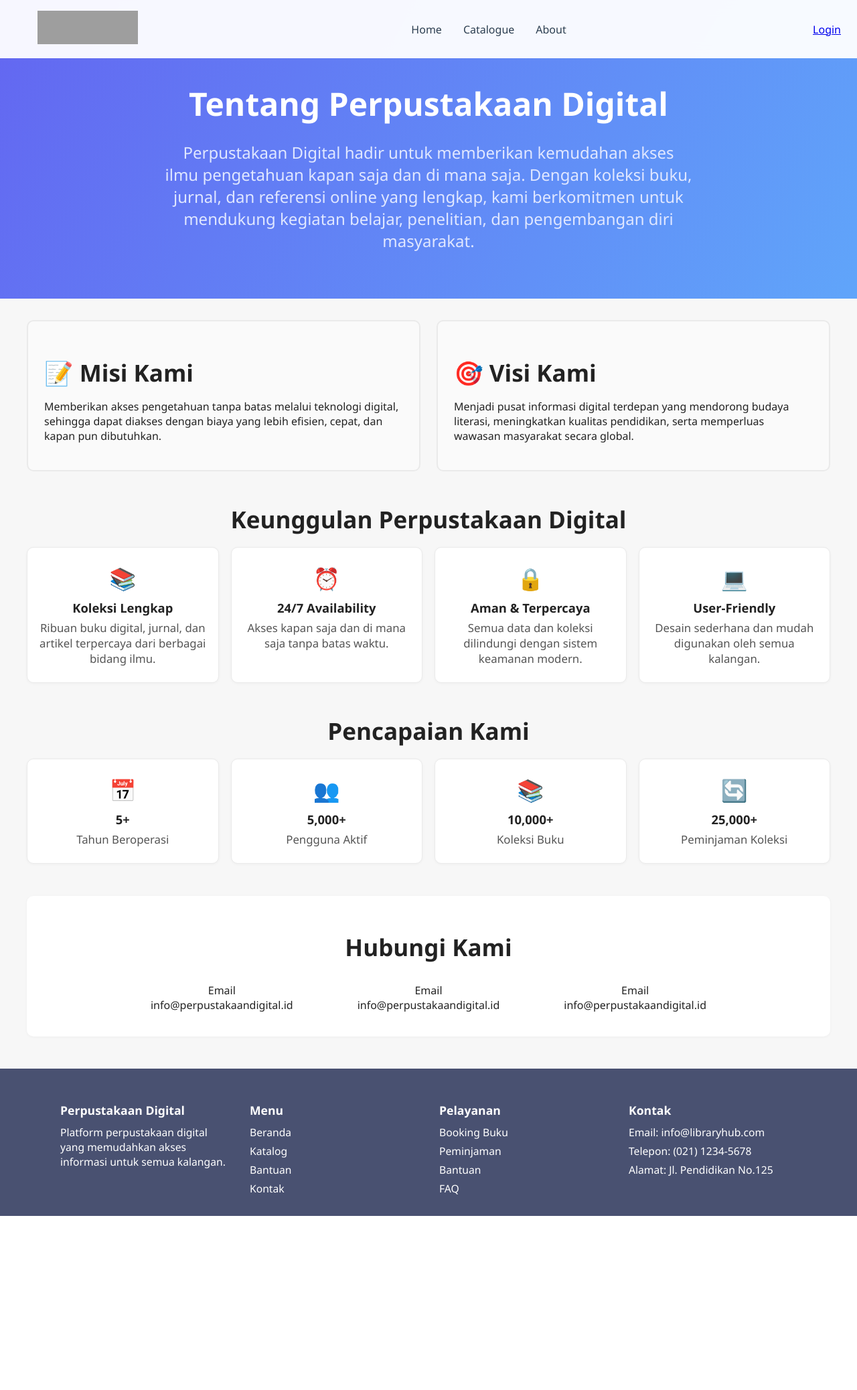
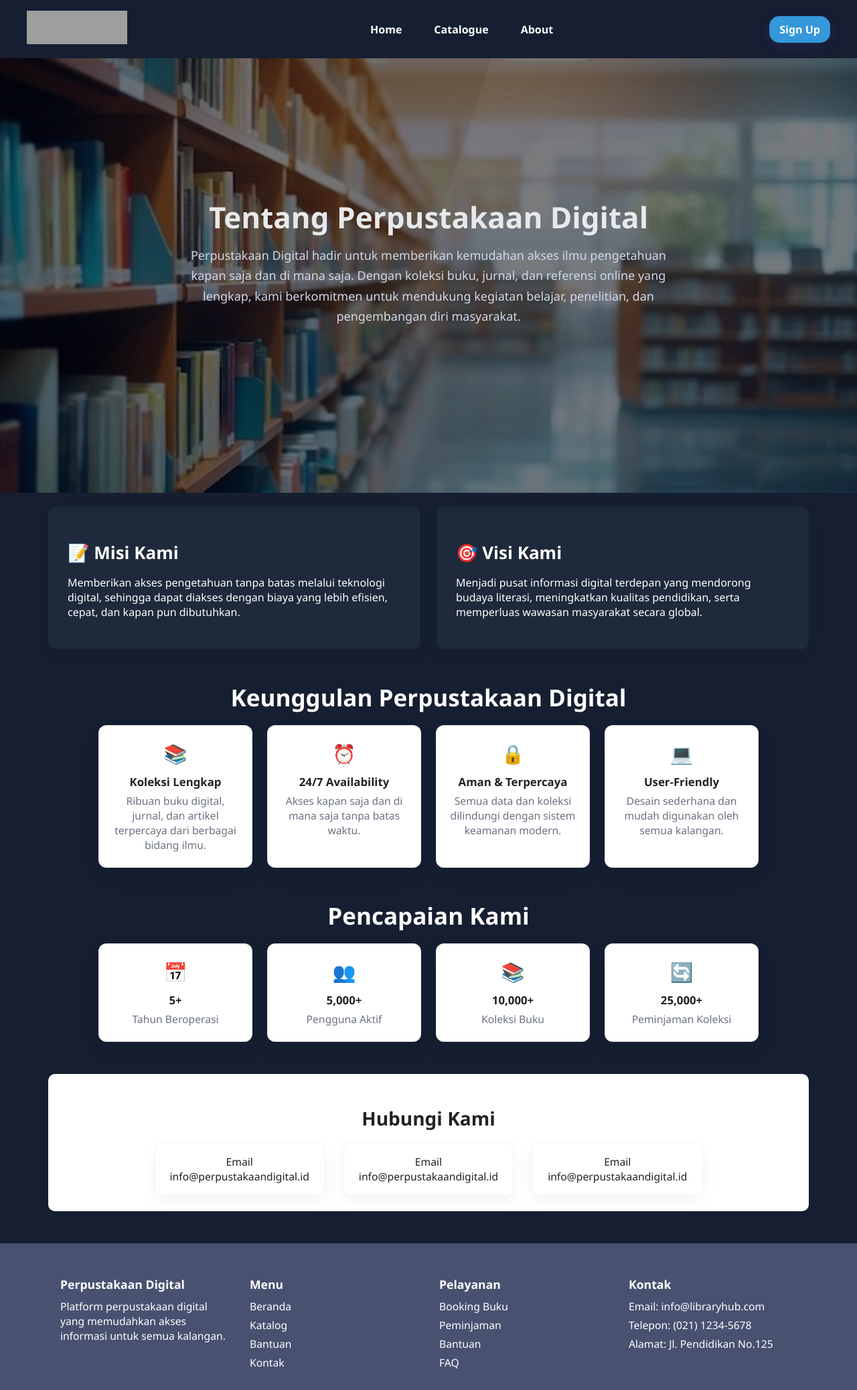
Before and after one commit to ExDora/PWL---Tugas-Akhir-Semester-Ganjil, a PHP site: the page made by Halaman Lain/aboutus.php in a window 1280 px wide. Shown: the whole page at 67% size. Before the commit the page ends 1816 px from the top, so only its background shows below. Run offline with PHP 8.4, Linux system fonts and the light colour scheme; grey boxes are pictures that could not be loaded.

Commit message:
add files

```diff
--- a/Halaman Lain/aboutus.php
+++ b/Halaman Lain/aboutus.php
@@ -7,32 +7,35 @@
   <link rel="stylesheet" href="../style/aboutus.css" />
 </head>
 <body>
-<nav>
+    <nav>
         <div class="nav-grup">
             <a href="#" class="logo"><img src="Logo.jpg" alt="Logo"></a>
             <ul class="nav-links">
                 <li><a href="#home">Home</a></li>
-                <li><a href="#">Catalogue</a></li>
-                <li><a href="#">About</a></li>
+                <li><a href="Halaman Lain/Katalog.php">Catalogue</a></li>
+                <li><a href="Halaman Lain/aboutus.php">About</a></li>
             </ul>
 
             <div class="tombol-login">
-                <a href="Login.html" class="tombol tombol-garis">Login</a>
+                <a href="Halaman Lain/sign-up/index.php" class="tombol tombol-garis">Sign Up</a>
             </div>
             <!-- <button class="menu-toggle" onclick="toggleMenu()">☰</button> -->
         </div>
     </nav>
 
 
+
   <div class="gradasi-utama">
-    <h1>Tentang Perpustakaan Digital</h1>
-    <p>
-      Perpustakaan Digital hadir untuk memberikan kemudahan akses<br>
-      ilmu pengetahuan kapan saja dan di mana saja. Dengan koleksi buku,<br>
-      jurnal, dan referensi online yang lengkap, kami berkomitmen untuk<br>
-      mendukung kegiatan belajar, penelitian, dan pengembangan diri<br>
-      masyarakat.
-    </p>
+    <div class="hero-inner">
+      <h1>Tentang Perpustakaan Digital</h1>
+      <p>
+        Perpustakaan Digital hadir untuk memberikan kemudahan akses
+        ilmu pengetahuan kapan saja dan di mana saja. Dengan koleksi buku,
+        jurnal, dan referensi online yang lengkap, kami berkomitmen untuk
+        mendukung kegiatan belajar, penelitian, dan pengembangan diri
+        masyarakat.
+      </p>
+    </div>
   </div>
   <div class="kontainer-utama">
     <div class="baris-flex">
--- a/index.php
+++ b/index.php
@@ -22,7 +22,7 @@
             </ul>
 
             <div class="tombol-login">
-                <a href="Halaman Lain/sign-up/index.php" class="tombol tombol-garis">Login</a>
+                <a href="Halaman Lain/sign-up/index.php" class="tombol tombol-garis">Sign Up</a>
             </div>
             <!-- <button class="menu-toggle" onclick="toggleMenu()">☰</button> -->
         </div>
@@ -33,7 +33,7 @@
             <h1>Perpustakaan Digital</h1>
             <p>Sistem manajemen perpustakaan digital yang memudahkkan akses buku, peminjaman online, dan layanan perpustakaan modern untuk semua</p>
             <div class="tombol-atas">
-                <a href="Katalog.html" class="tombol tombol-penuh tombol-gede">Jelajahi Koleksi</a>
+                <a href="Katalog.html" class="tombol tombol-garis tombol-gede">Jelajahi Koleksi</a>
                 <a href="Signup.html" class="tombol tombol-garis tombol-gede">Bergabung Sekarang</a>
             </div>
         </div>
--- a/style/aboutus.css
+++ b/style/aboutus.css
@@ -1,14 +1,21 @@
+*, *::before, *::after {
+    box-sizing: border-box;
+}
+
 body {
     margin: 0;
     font-family: 'Segoe UI', Arial, sans-serif;
-    background: #f7f7f7;
+    background: #161e31;
     color: #222;
+    -webkit-font-smoothing: antialiased;
+    -moz-osx-font-smoothing: grayscale;
+    padding-top: 16px;
 }
 nav {
     position: fixed;
     top: 0;
     width: 100%;
-    background: rgba(255, 255, 255, 0.95);
+    background-color: #161e31;
     backdrop-filter: blur(10px);
     padding: 1rem 1rem;
     z-index: 1000;
@@ -36,36 +43,79 @@ nav {
 
 .nav-links > li > a {
     text-decoration: none;
-    color: #2c3e50;
-    font-weight: 500;
-    transition: color 0.3s ease;
+    color: #ffffff;
+    font-weight: 600;
+    transition: color 0.2s ease;
+    padding: 6px 8px;
+    border-radius: 6px;
 }
 
-.nav-links > a:hover {
-    color: yellow;
+.nav-links > li > a:hover {
+    color: #4f46e5;
+    background: rgba(79,70,229,0.06);
 }
 
 .tombol-login {
     display: flex;
-gap:1rem;
+    gap:1rem;
+}
+.tombol-login a {
+    display: inline-block;
+    text-decoration: none;
+    background: #3498db;
+    color: #ffffff;
+    padding: 8px 14px;
+    border-radius: 15px;
+    box-shadow: 0 6px 18px rgba(79,70,229,0.12);
+    border: 1px solid rgba(0,0,0,0.06);
+    font-weight: 600;
+}
+.tombol-login a:hover{
+    transform: translateY(-2px);
 }
 .gradasi-utama {
-    width: 100%;
-    padding: 90px 0 70px 0;
-    background: linear-gradient(120deg, #6366f1 0%, #60a5fa 100%);
-    color: #fff;
+    min-height: 90vh;
+    background-image: url('../Gambar/library.jpg');
+    background-size: cover;
+    background-position: center;
+    display: flex;
+    align-items: center;
+    justify-content: center;
     text-align: center;
-    margin-bottom: 32px;
+    color: rgb(255, 255, 255);
+    position: relative;
+    overflow: hidden;
+    opacity: 0.9;
+    margin-bottom: 20px;
+}
+.gradasi-utama::after{
+    content: '';
+    position: absolute;
+    right: -10%;
+    top: 0;
+    width: 60%;
+    height: 100%;
+    background: rgba(255,255,255,0.05);
+    transform: skewX(-18deg);
 }
 .gradasi-utama h1 {
-    font-size: 48px;
+    font-size: 44px;
     color: #fff;
     margin-bottom: 12px;
+    font-weight: 700;
 }
 .gradasi-utama p {
-    font-size:24px;
-    color: #e0e7ff;
-    margin-bottom: 0;
+    font-size:18px;
+    color: #e7ecff;
+    margin: 0 auto;
+    max-width: 760px;
+    line-height: 1.7;
+}
+
+.hero-inner {
+    max-width: 960px;
+    margin: 0 auto;
+    padding: 0 20px;
 }
 
 
@@ -82,20 +132,26 @@ gap:1rem;
     display: flex;
     gap: 24px;
     margin-bottom: 48px;
+    flex-wrap: wrap;
 }
 
 .kartu {
-    flex: 1;
-    background: #fafafa;
-    border: 2px solid #eaeaea;
-    border-radius: 10px;
-    padding: 24px;
+    flex: 1 1 48%;
+    background: #1E293B;
+    border-radius: 12px;
+    padding: 28px;
     box-sizing: border-box;
+    box-shadow: 0 8px 20px rgba(16,24,40,0.06);
+    border: 1px solid rgba(0,0,0,0.06);
 }
 
 .kartu h2 {
-    font-size: 35px;
+    font-size: 26px;
     margin-bottom: 8px;
+    color: #ffffff;
+}
+.kartu p {
+    color: #ffffff;
 }
 
 .judul-bagian {
@@ -103,40 +159,41 @@ gap:1rem;
     font-size: 35px;
     font-weight: bold;
     margin: 32px 0 18px 0;
+    color: #ffffff;
 }
-
 .baris-grid {
     display: flex;
-    gap: 18px;
+    gap: 22px;
     justify-content: center;
     margin-bottom: 48px;
+    flex-wrap: wrap;
 }
 
 .fitur, .pencapaian {
-    flex: 1;
+    flex: 0 1 230px;
     background: #fff;
-    border: 1.5px solid #eaeaea;
-    border-radius: 10px;
-    padding: 24px 12px;
+    border-radius: 12px;
+    padding: 22px 18px;
     text-align: center;
-    box-shadow: 0 1px 4px rgba(0,0,0,0.04);
+    box-shadow: 0 12px 30px rgba(16,24,40,0.06);
+    border: 1px solid rgba(0,0,0,0.06);
 }
 
 .ikon-fitur, .ikon-pencapaian {
-    font-size: 2rem;
-    margin-bottom: 10px;
-    color: #222;
+    font-size: 1.75rem;
+    margin-bottom: 12px;
+    color: #5b4fe6;
 }
 
 .judul-fitur, .judul-pencapaian {
-    font-weight: 600;
+    font-weight: 700;
     margin-bottom: 6px;
-    font-size: 1.15rem;
+    font-size: 1.05rem;
 }
 
 .deskripsi-fitur, .deskripsi-pencapaian {
-    color: #555;
-    font-size: 1.05rem;
+    color: #6b7280;
+    font-size: 0.98rem;
 }
 
 
@@ -151,21 +208,25 @@ gap:1rem;
 
 .bagian-kontak h2 {
     margin-bottom: 18px;
-    font-size: 35px;
+    font-size: 28px;
 }
+
 
 .baris-email {
     display: flex;
     justify-content: center;
-    gap: 48px;
+    gap: 28px;
+    flex-wrap: wrap;
 }
 
 .kartu-email {
-    background: transparent;
-    border-radius: 8px;
-    padding: 12px 24px;
-    font-size: 1rem;
+    background: #fff;
+    border-radius: 10px;
+    padding: 16px 22px;
+    font-size: 0.98rem;
     cursor: pointer;
+    box-shadow: 0 8px 26px rgba(16,24,40,0.05);
+    border: 1px solid rgba(0,0,0,0.04);
 }
 
 
@@ -206,3 +267,19 @@ footer{
     margin-bottom: 6px;
     font-size: 0.98rem;
 }
+
+/* Responsive tweaks */
+@media (max-width: 900px){
+    .kartu { flex: 1 1 100%; }
+    .baris-grid { gap: 14px; }
+    .fitur, .pencapaian { flex: 1 1 45%; }
+    .gradasi-utama { padding: 110px 20px 60px 20px; }
+    .gradasi-utama h1 { font-size: 32px; }
+    .gradasi-utama p { font-size: 15px; }
+}
+
+@media (max-width: 520px){
+    .fitur, .pencapaian { flex: 1 1 100%; }
+    .nav-links { display: none; }
+    .logo > img { width: 120px; height: 40px; }
+}
```
Also changed, not shown: style/style.css (+27 -12 lines), Gambar/library.jpg (added).
